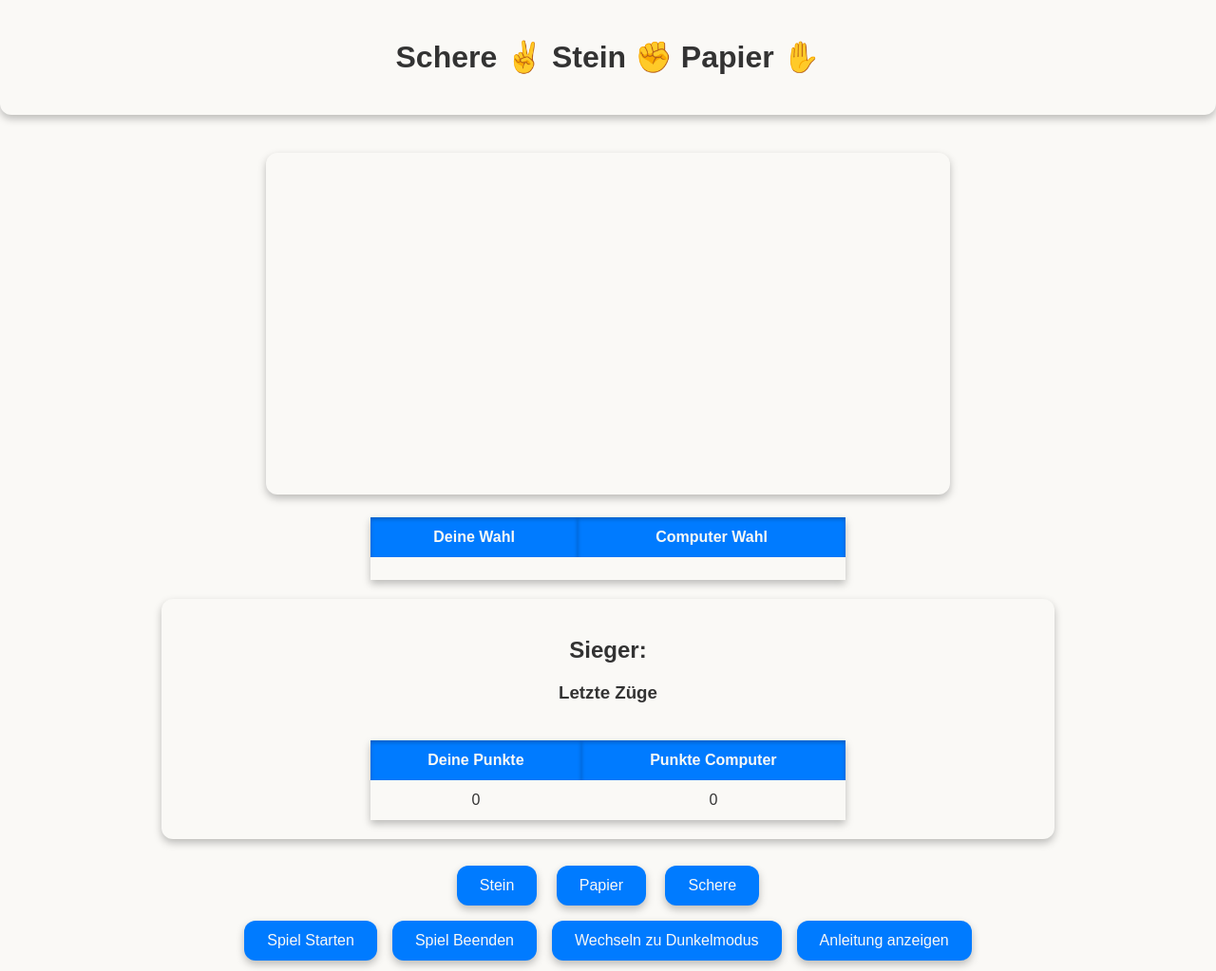
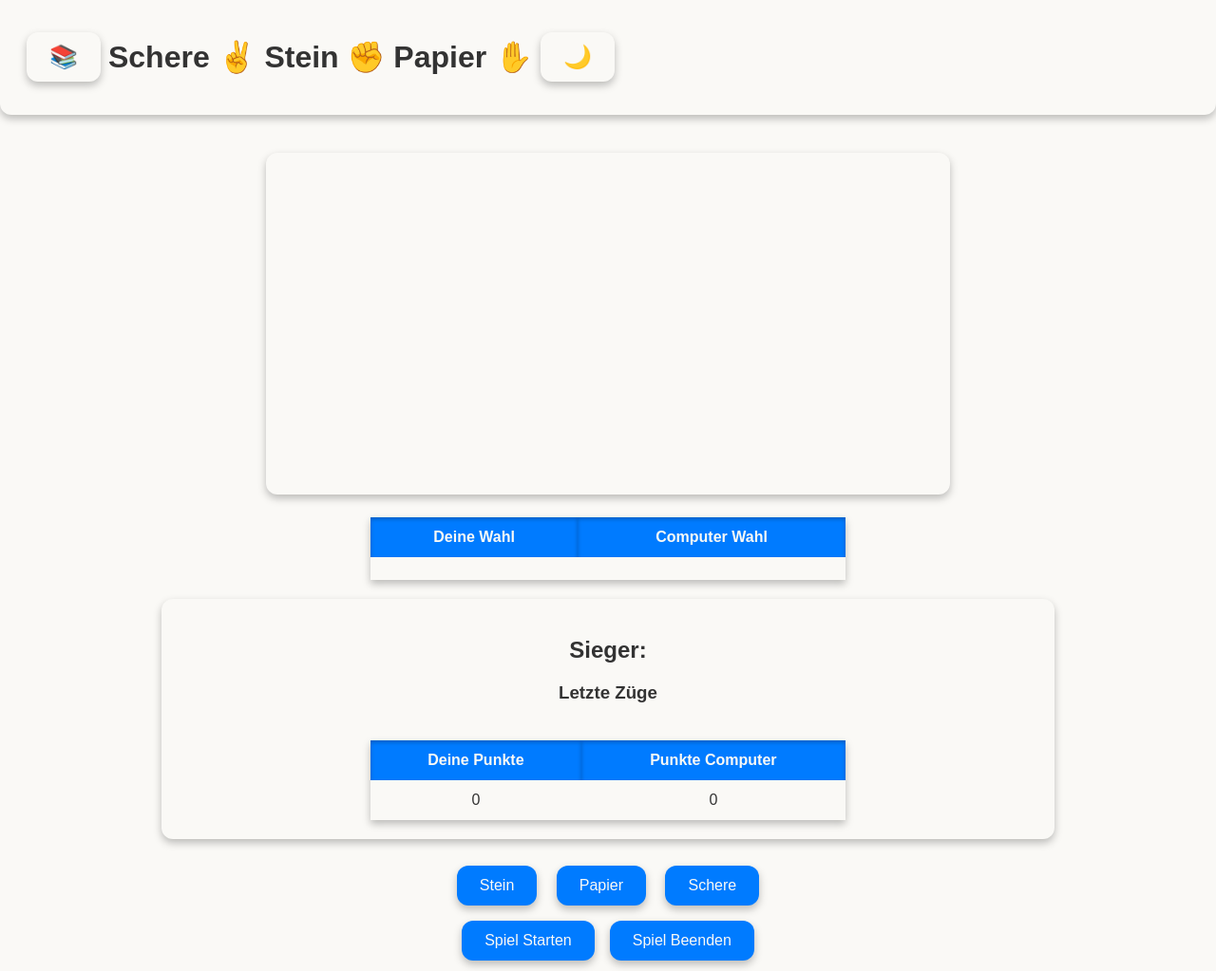
Before and after one commit to keepgambling/WebPortfolio, a plain HTML site: page index.html in a window 1280 px wide. Shown: the whole page at 95% size. Drawn offline with Linux system fonts and the light colour scheme; a script that the page names is missing.

Commit message:
changed buttons to top

```diff
--- a/index.html
+++ b/index.html
@@ -17,18 +17,49 @@
             text-align: center; /* Zentriert den Schriftzug "Letzte Züge" */
             margin-top: 20px; /* Optional: Abstand nach oben hinzufügen */
         }
+
+        /* Stile für den Header */
+        header {
+            display: flex; /* Flexbox-Layout */
+            align-items: center; /* Zentriert vertikal */
+            justify-content: space-between; /* Abstand zwischen den Elementen */
+            background-color: var(--background-color); /* Hintergrundfarbe des Headers */
+            color: var(--text-color); /* Textfarbe im Header */
+            padding: 20px; /* Innenabstand des Headers */
+            box-shadow: 0 4px 8px var(--shadow-dark); /* Schatten des Headers */
+            border-bottom-left-radius: var(--border-radius); /* Abgerundete Ecken unten links */
+            border-bottom-right-radius: var(--border-radius); /* Abgerundete Ecken unten rechts */
+        }
+
+        /* Stile für die Header-Schaltflächen */
+        .header-buttons {
+            display: flex; /* Flexbox-Layout */
+            align-items: center; /* Zentriert vertikal */
+        }
+
+        .header-buttons button {
+            margin: 0 8px; /* Abstand zwischen den Schaltflächen */
+            font-size: 24px; /* Größere Schriftgröße für Emojis */
+            background: none; /* Kein Hintergrund für die Schaltflächen */
+            border: none; /* Kein Rahmen für die Schaltflächen */
+            cursor: pointer; /* Zeiger-Cursor */
+        }
     </style>
 </head>
 <body>
     <!-- Kopfbereich mit dem Haupttitel des Spiels -->
     <header>
-        <h1>Schere ✌️ Stein ✊ Papier ✋</h1>
+        <!-- Container für Header-Titel und Buttons -->
+        <div class="header-buttons">
+            <button id="showInstructions" class="action-button">📚</button>
+            <h1>Schere ✌️ Stein ✊ Papier ✋</h1>
+            <button id="toggleMode" class="action-button">🌙</button>
+        </div>
     </header>
 
     <main>
         <!-- Hauptcontainer für das Spiel -->
         <div id="game" class="container">
-
             <!-- Container für den Webcam-Feed und das Countdown-Overlay -->
             <div id="webcam-container" class="webcam-wrapper">
                 <video id="webcam" autoplay></video>
@@ -89,8 +120,6 @@
             <div class="button-group">
                 <button id="startGame" class="action-button">Spiel Starten</button>
                 <button id="stopGame" class="action-button">Spiel Beenden</button>
-                <button id="toggleMode" class="action-button">Wechseln zu Dunkelmodus</button>
-                <button id="showInstructions" class="action-button">Anleitung anzeigen</button>
             </div>
         </div>
 
--- a/script.js
+++ b/script.js
@@ -258,16 +258,17 @@ toggleModeButton.addEventListener('click', () => {
     document.documentElement.style.setProperty('--button-background-color', '#2e2e2e');
     document.documentElement.style.setProperty('--button-hover-color', '#373737');
     document.documentElement.style.setProperty('--table-header-color', '#2e2e2e');
-    toggleModeButton.textContent = 'Wechseln zu Lichtmodus';
+    toggleModeButton.textContent = '☀️'; // Mond-Symbol für Dunkelmodus
   } else {
     document.documentElement.style.setProperty('--background-color', '#faf9f6');
     document.documentElement.style.setProperty('--text-color', '#333333');
     document.documentElement.style.setProperty('--button-background-color', '#007bff');
     document.documentElement.style.setProperty('--button-hover-color', '#0056b3');
     document.documentElement.style.setProperty('--table-header-color', '#007bff');
-    toggleModeButton.textContent = 'Wechseln zu Dunkelmodus';
+    toggleModeButton.textContent = '🌙'; // Sonne-Symbol für Lichtmodus
   }
 });
+
 
 // Logik für das Anzeigen und Verstecken der Anweisungen
 function showInstructions() {
```
